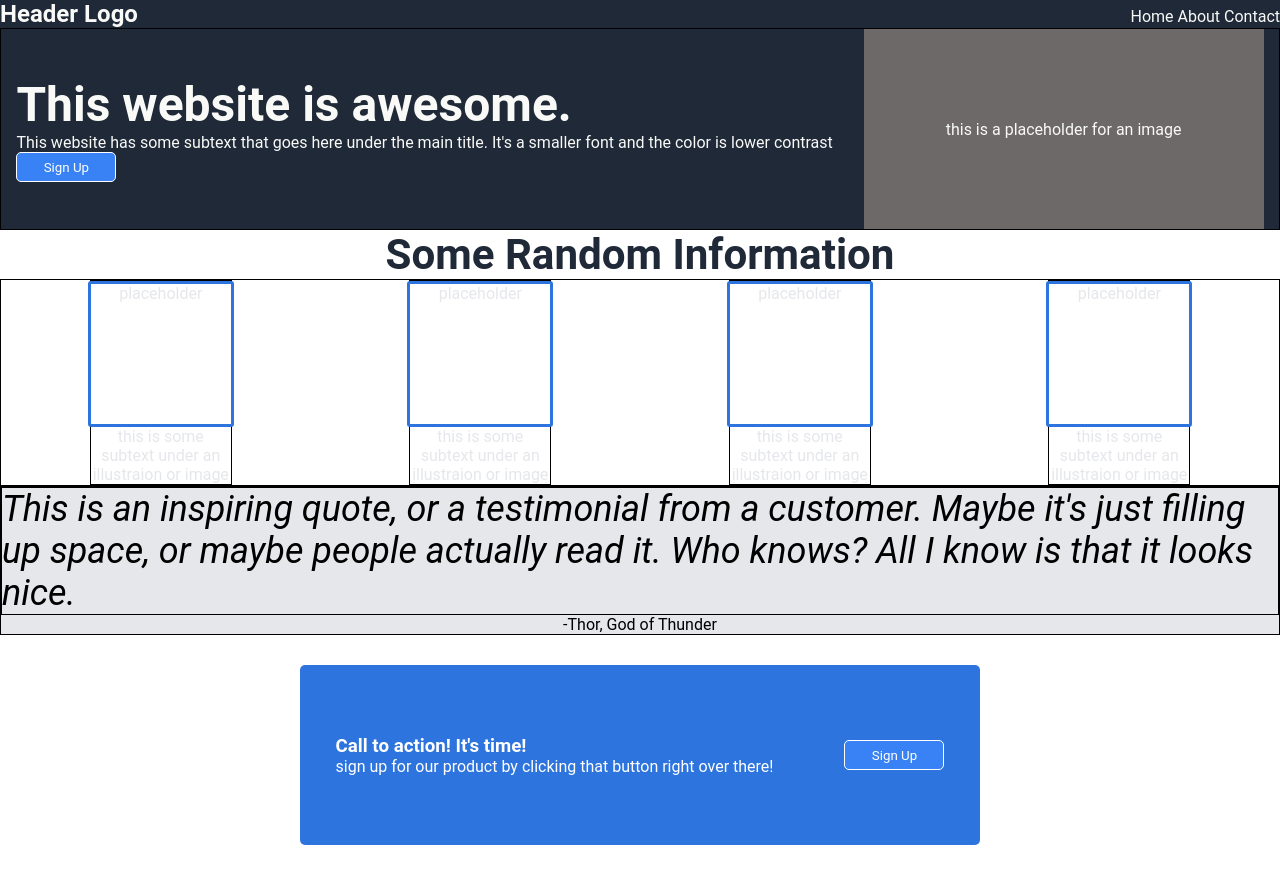
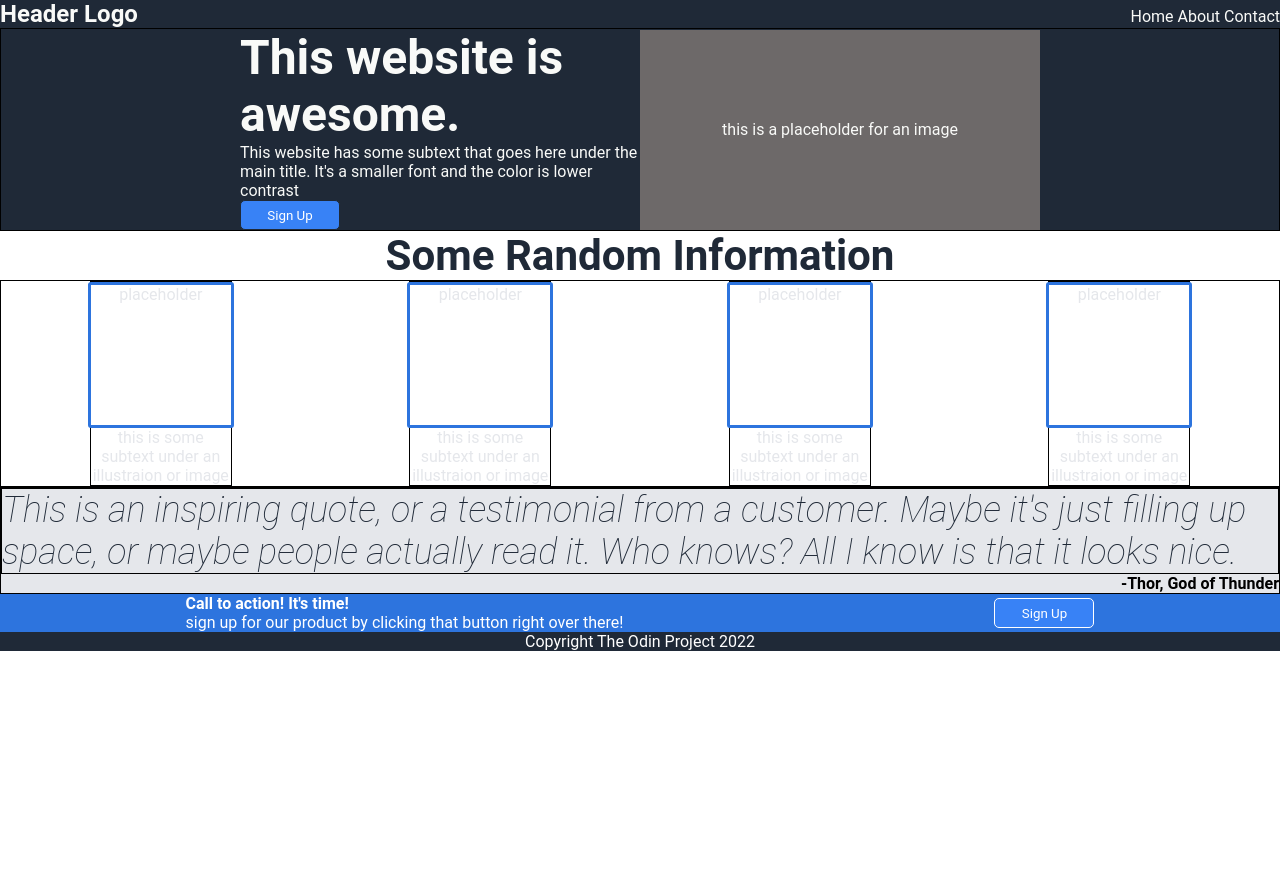
Before and after one commit to oggup/odin-landing-page2, a plain HTML site: page index.html in a window 1280 px wide. After the commit the page ends 800 px from the top, so only its background shows below. Drawn offline with Linux system fonts and the light colour scheme.

Commit message:
arranging layout more

```diff
--- a/index.html
+++ b/index.html
@@ -16,7 +16,6 @@
     </div>
   </navbar>
   <body>
-
     <div class="container1">
         <div class="description-left">
             <div class="description-title">This website is awesome.</div>
@@ -25,23 +24,6 @@
         </div>
         <div class="image-placeholder-right">this is a placeholder for an image</div>
     </div>
-
-<!--
-    <div class="container1">
-      <div class="description">
-        <div class="website-awesome">This website is awesome</div>
-        <p>
-          This website has some subtext that goes here under the main title.
-          It's a smaller font and the color is lower contrast
-        </p>
-        <button>Sign Up</button>
-      </div>
-      <div class="decription-img-placeholder"> This is a placeholder for an image </div>
-    </div> -->
-
-
-
-
     <div class="some-random-information"><h3>Some Random Information</h3></div>
     <div class="container2">
         <div class="item">
@@ -63,14 +45,22 @@
     </div>
     <div class="container3">
             <div class="quote">This is an inspiring quote, or a testimonial from a customer. Maybe it's just filling up space, or maybe people actually read it. Who knows? All I know is that it looks nice.</div>
-            <p>-Thor, God of Thunder</p>
+            <div class="quote-author">-Thor, God of Thunder</div>
+    </div>
+
+    <div class="container4">
+        <div class="call-to-action-left">
+            <div class="call-to-action-title">Call to action! It's time!</div>
+            <p>sign up for our product by clicking that button right over there!</p>
+
+        </div>
+        <div class="call-to-action-right">
+            <button>Sign Up</button>
+        </div>
     </div>
     <footer>
-        <div class="call-to-action">
-            <h3>Call to action! It's time!</h3>
-            <p>sign up for our product by clicking that button right over there!</p>
-        </div>
-        <button class="call-to-action-button">Sign Up</button>
+        Copyright The Odin Project 2022
     </footer>
   </body>
+
 </html>
--- a/style.css
+++ b/style.css
@@ -1,6 +1,12 @@
 * {
   font-family: "Roboto", sans-serif;
   margin: 0;
+}
+
+body {
+  display: flex;
+  flex: 1;
+  flex-direction: column;
 }
 
 navbar {
@@ -22,13 +28,19 @@ navbar a {
 .container1 {
   display: flex;
   align-items: center;
-  flex-wrap: wrap;
   border: solid black 1px;
-  justify-content: space-around;
+  justify-content: center;
   background-color: #1f2937;
   color: #f9faf8;
 }
 
+.container1 button {
+  border-color: #1f2937;
+}
+
+.description-left{
+    width: 400px;
+}
 .description-title {
   font-size: 48px;
   font-weight: bolder;
@@ -75,36 +87,33 @@ navbar a {
 .container3 {
   display: flex;
   flex-direction: column;
-  justify-content: center;
-  align-items: center;
+  align-items: end;
   background-color: #e5e7eb;
   border: solid black 1px;
 }
 
 .quote {
   font-size: 36px;
+  font-weight: lighter;
   font-style: italic;
+  color: #1f2937;
   border: solid black 1px;
 }
 
-footer {
+.quote-author {
+  font-weight: bold;
+}
+
+.container4 {
   display: flex;
   justify-content: space-around;
   align-items: center;
-  flex-wrap: wrap;
-  height: 180px;
-  min-width: 300px;
-  border-radius: 5px;
-  margin: 30px 300px;
   background-color: rgb(45, 116, 222);
   color: white;
 }
 
-.call-to-action {
-  display: flex;
-  flex-wrap: wrap;
-  flex-direction: column;
-  min-width: 300px;
+.call-to-action-title {
+  font-weight: bold;
 }
 
 button {
@@ -115,3 +124,9 @@ button {
   min-height: 30px;
   min-width: 100px;
 }
+
+footer {
+  background-color: #1f2937;
+  color: white;
+  text-align: center;
+}
```
